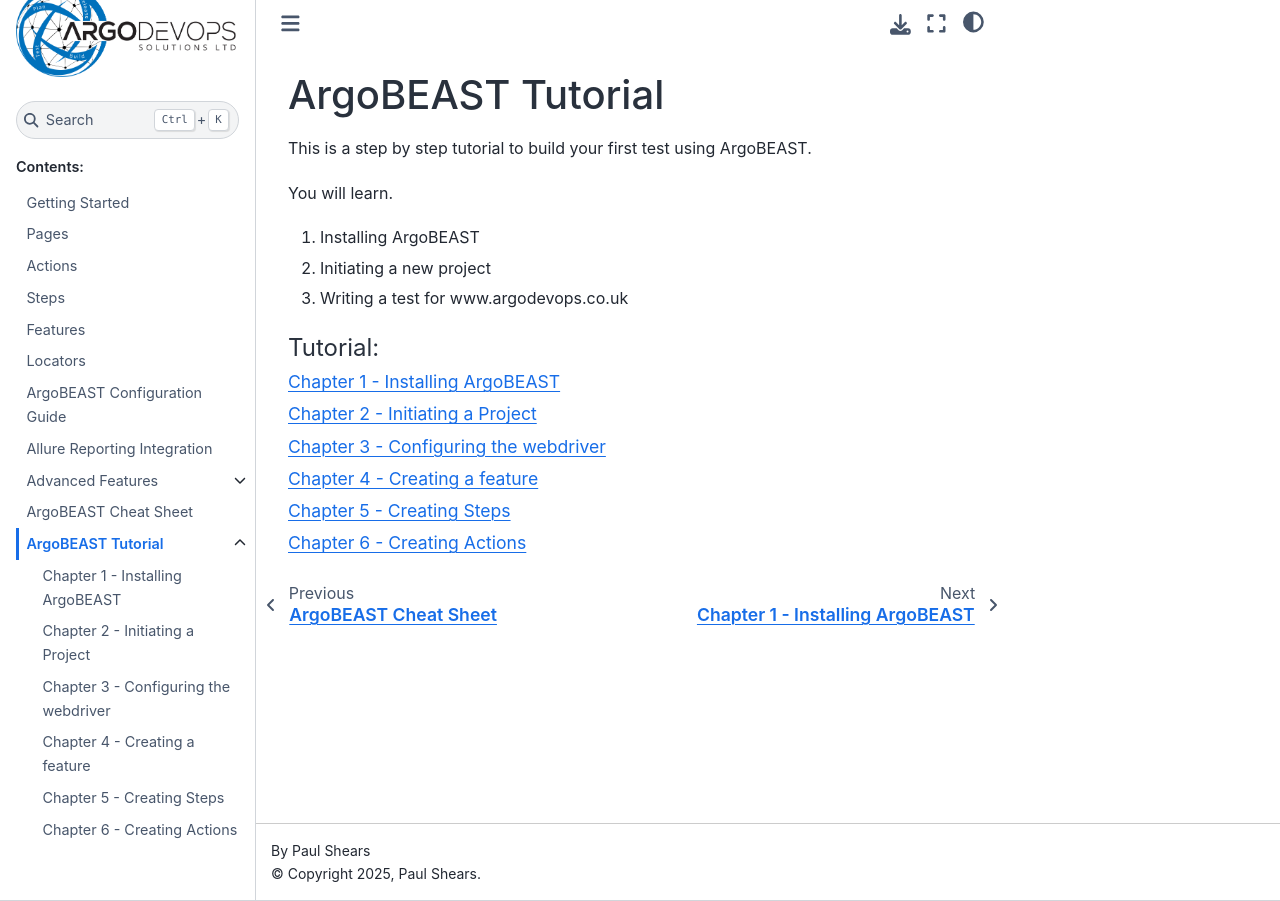
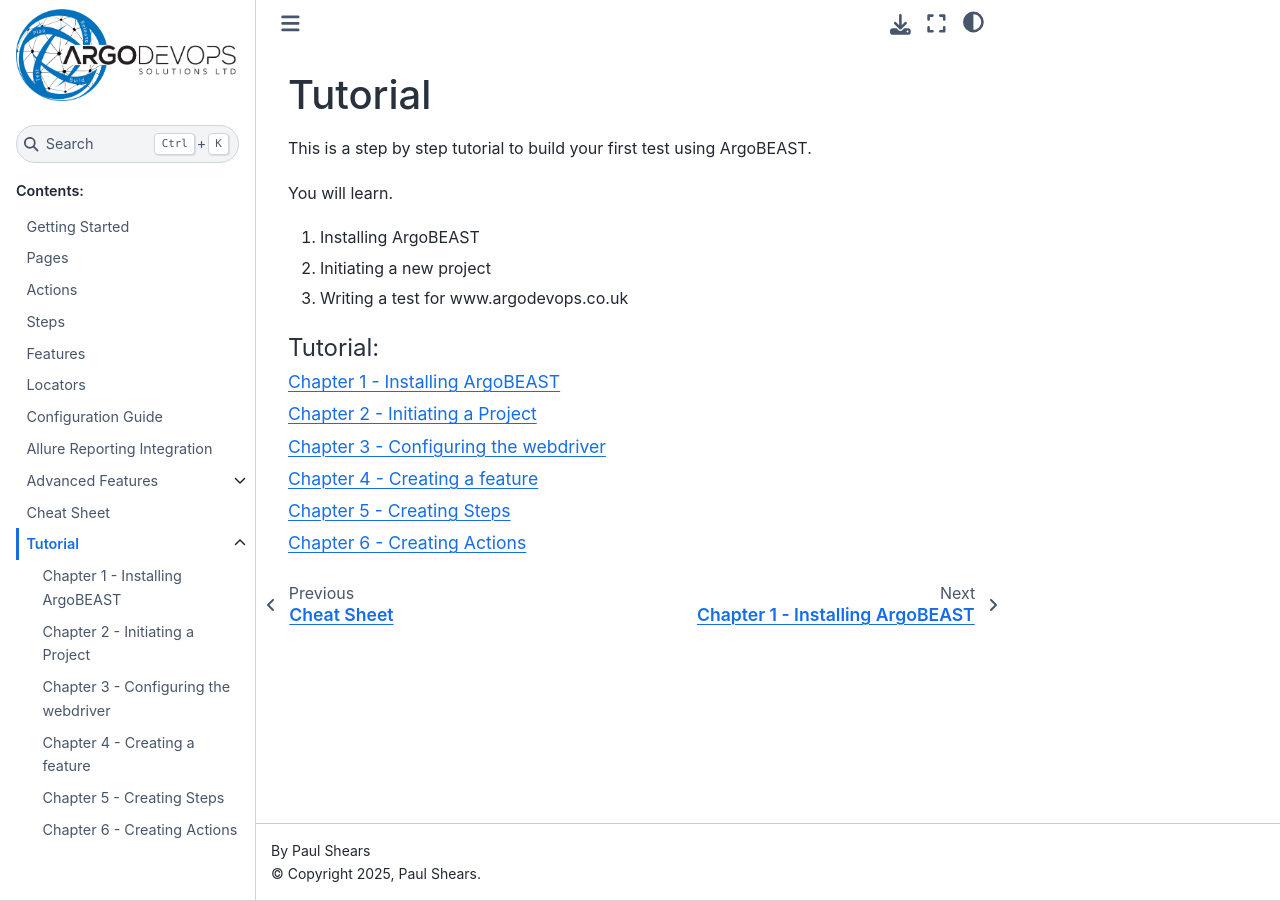
Before and after one commit to argodevops/ArgoBEAST, a Sphinx documentation site: the page built from docs/source/tutorial.rst, in a window 1280 px wide. Built offline with Sphinx 7.4.7 and the Sphinx Book theme 1.1.4, drawn with Linux system fonts in a browser that asks for light colours.

Commit message:
chore: Removed repeated ArgoBEAST reminder

```diff
--- a/docs/source/cheat_sheet.rst
+++ b/docs/source/cheat_sheet.rst
@@ -1,5 +1,5 @@
 ===========================
-ArgoBEAST Cheat Sheet
+Cheat Sheet
 ===========================
 
 A fast reference guide for building tests using the ArgoBEAST framework.
--- a/docs/source/configuration_guide.rst
+++ b/docs/source/configuration_guide.rst
@@ -1,4 +1,4 @@
-ArgoBEAST Configuration Guide
+Configuration Guide
 =============================
 
 ArgoBEAST is controlled via the user configuration file, typically named ``driver.yml``.
--- a/docs/source/tutorial.rst
+++ b/docs/source/tutorial.rst
@@ -1,5 +1,5 @@
 
-ArgoBEAST Tutorial
+Tutorial
 =======================
 
 This is a step by step tutorial to build your first test using ArgoBEAST.
--- a/docs/source/tutorial/5_creating_steps.rst
+++ b/docs/source/tutorial/5_creating_steps.rst
@@ -74,6 +74,8 @@
 
 .. code-block:: python
 
+    # Paste this below actions = with the same indentation.
+
         expected_text = "Who We Are"
         screen_text = actions.get_home_text()
         assert screen_text == expected_text
```
